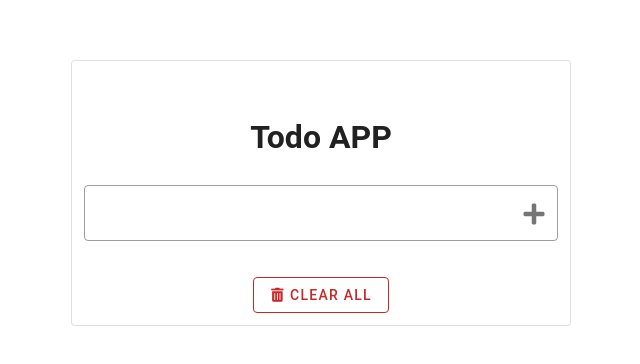
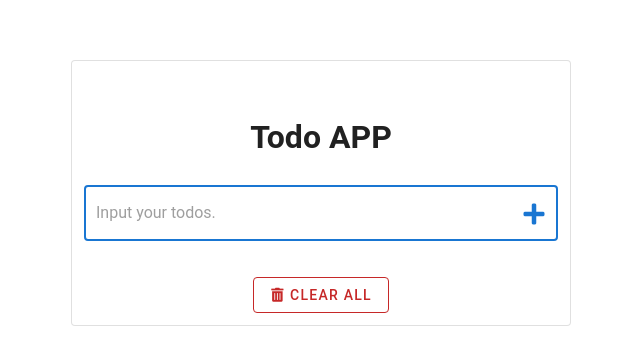
Before and after one commit to leey0818/vue-todo, a Vue app: page / in a window 1280 px wide. Shown: the top 364 px of the page, without its empty margins (319-959 px from the left). Built offline with nearby package versions, Linux system fonts and the light colour scheme.

Commit message:
input 속성 추가

```diff
--- a/src/components/TodoInput.vue
+++ b/src/components/TodoInput.vue
@@ -4,9 +4,11 @@
       type="text"
       append-icon="fa-plus"
       class="mb-3"
+      placeholder="Input your todos."
+      autofocus
       outlined
       hide-details
-      v-model="newItem"
+      v-model.trim="newItem"
       @click:append="addTodo"
       @keypress.enter="addTodo"
     ></v-text-field>
```
